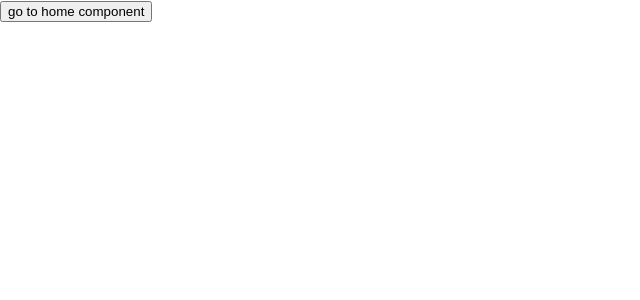
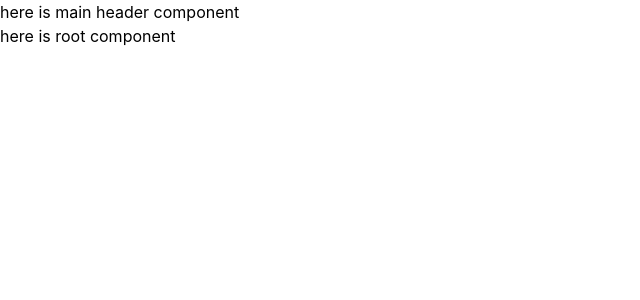
Before and after one commit to hamedpro/start-talking-in-english, a React (Vite) app: page / in a window 1280 px wide. Shown: the top 300 px of the page, without its empty margins (0-640 px from the left). Built offline with nearby package versions, Linux system fonts and the light colour scheme.

Commit message:
tailwind css aded and now is stable and ready to start

```diff
--- a/index.html
+++ b/index.html
@@ -4,6 +4,7 @@
     <meta charset="UTF-8" />
     <!-- <link rel="icon" type="image/svg+xml" href="/src/favicon.svg" /> -->
     <meta name="viewport" content="width=device-width, initial-scale=1.0" />
+    <script src="https://cdn.tailwindcss.com"></script>
     <title>pink | STIE project</title>
   </head>
   <body>
--- a/src/App.jsx
+++ b/src/App.jsx
@@ -1,29 +1,17 @@
 import { useState} from 'react'
 import './App.css'
-
-function RootComponent(){
-  return(
-    <button onClick={()=>{window.setCurrentPath("/home")}}>go to home component</button>
-  )
-}
-function HomeComponent(){
-  return(
-    <button onClick={()=>{window.setCurrentPath("/")}}>go to root</button>
-  )
-}
+import MainHeader from './common_components/main_header/main_header'
+import RootComponent from './root_component/comp'
 function App(){
   const [currentPath , setCurrentPath] = useState('/')
-  //above state values pattern : { / for root } and { /home for home }
+  //above state values pattern : { "/" for root } and { "/home" for home }
   window.setCurrentPath = setCurrentPath
-
-  switch(currentPath){
-    case "/" :
-      return RootComponent()
-    case "/home":
-      return HomeComponent()
-      break;
-  }
-
+  return(
+    <div>
+      {MainHeader()}
+      {currentPath == "/" ? RootComponent(): <div></div>}
+    </div>
+  )
 }
 
 export default App
--- /dev/null
+++ b/src/common_components/main_header/main_header.jsx
@@ -0,0 +1,6 @@
+import "./styles.css"
+export default function MainHeader(){
+    return(
+        <h1>here is main header component </h1>
+    )
+}
--- /dev/null
+++ b/src/root_component/comp.jsx
@@ -0,0 +1,5 @@
+export default function RootComponent(){
+    return(
+        <div>here is root component</div>
+    )
+}
```
Also changed, not shown: src/common_components/main_header/styles.css (added).
